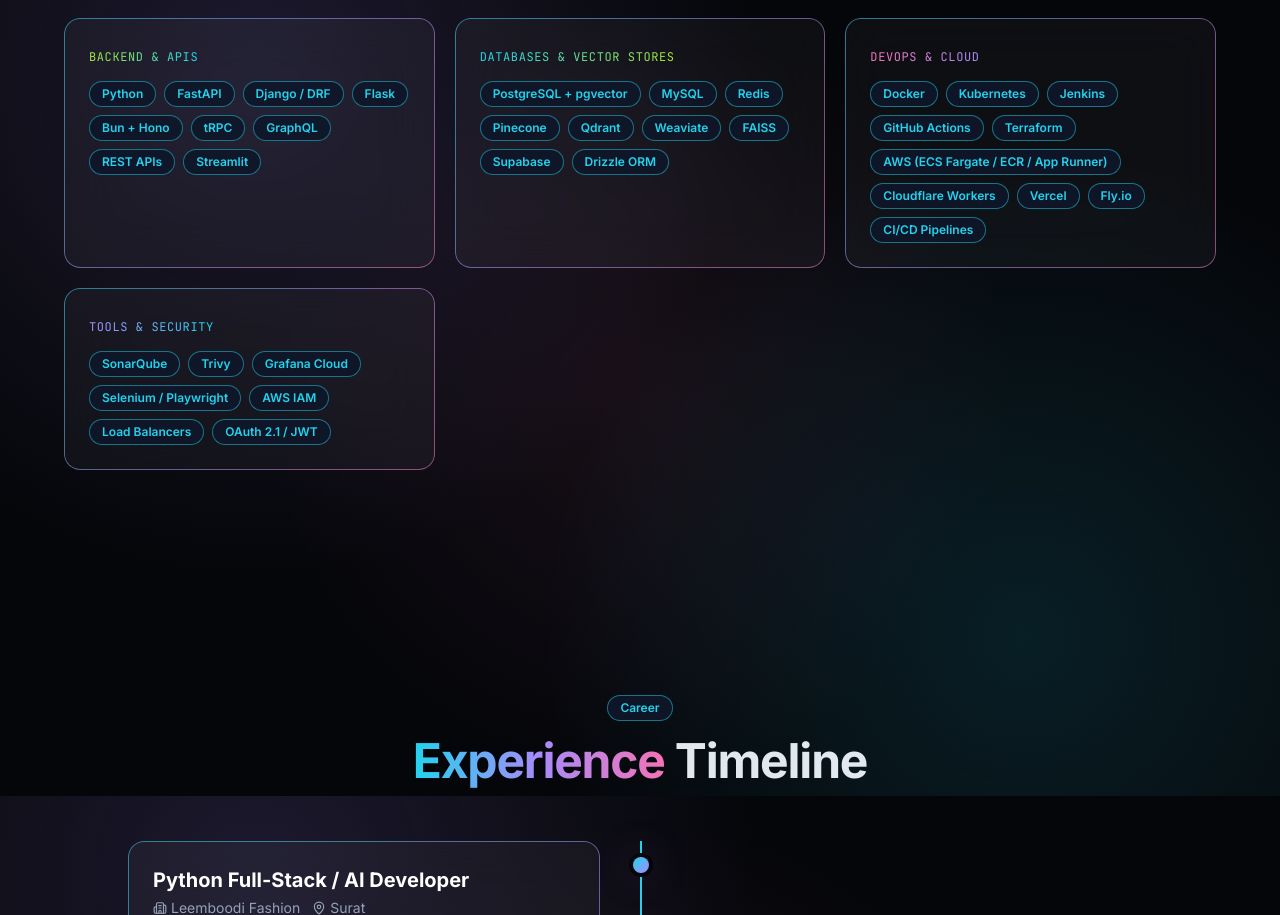
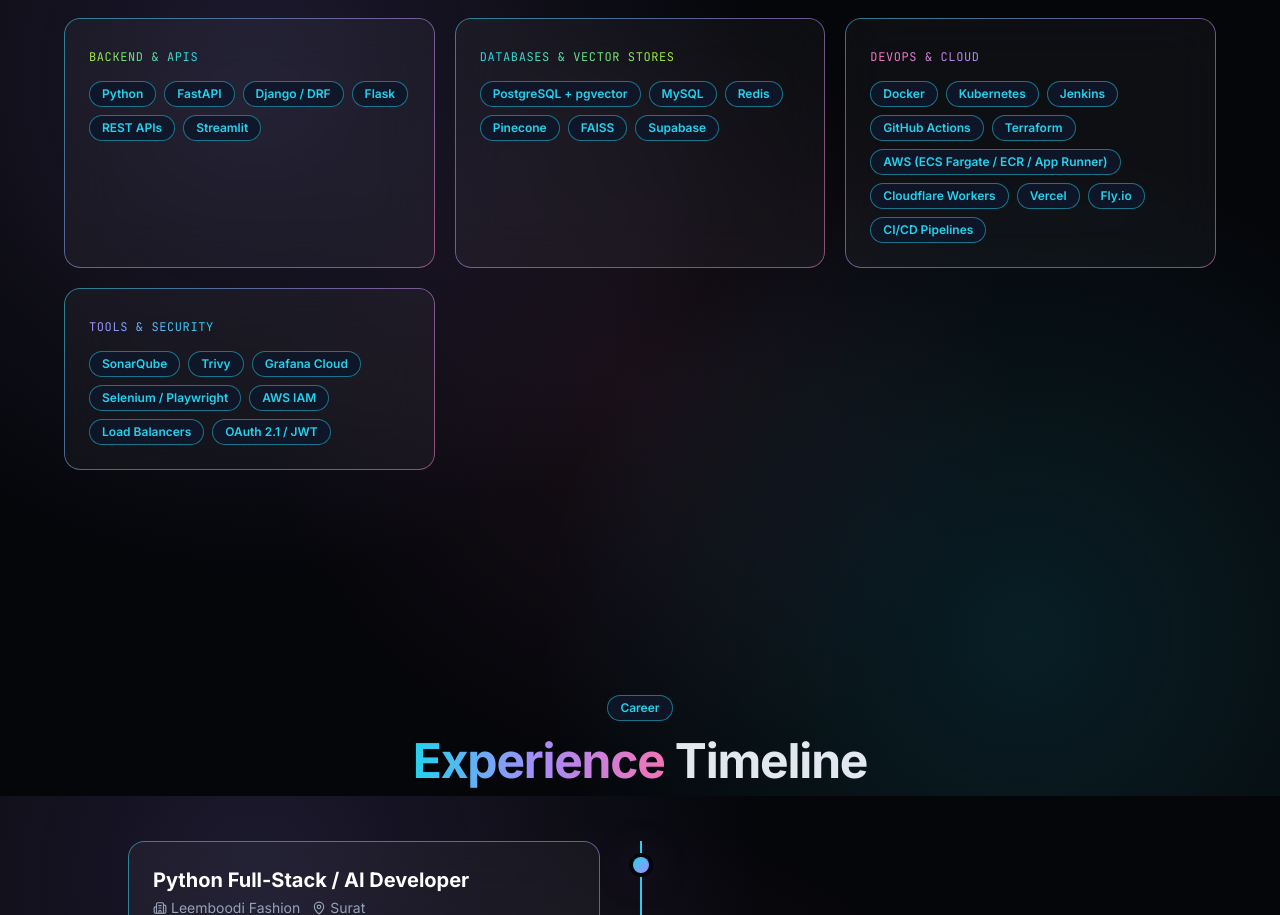
Before and after one commit to sanket801036/portfolio, a React (Vite) app: page / in a window 1280 px wide. Shown: the part 2404-3319 px from the top of the page. Built offline with nearby package versions, Linux system fonts and the light colour scheme.

Commit message:
chore: remove unfamiliar tech (Bun+Hono, tRPC, GraphQL, Qdrant, Weaviate, Drizzle)
Keep only technologies the author can confidently discuss in interviews.

```diff
--- a/src/data/portfolio.ts
+++ b/src/data/portfolio.ts
@@ -81,9 +81,6 @@ export const skillGroups = [
       "FastAPI",
       "Django / DRF",
       "Flask",
-      "Bun + Hono",
-      "tRPC",
-      "GraphQL",
       "REST APIs",
       "Streamlit",
     ],
@@ -96,11 +93,8 @@ export const skillGroups = [
       "MySQL",
       "Redis",
       "Pinecone",
-      "Qdrant",
-      "Weaviate",
       "FAISS",
       "Supabase",
-      "Drizzle ORM",
     ],
   },
   {
```
